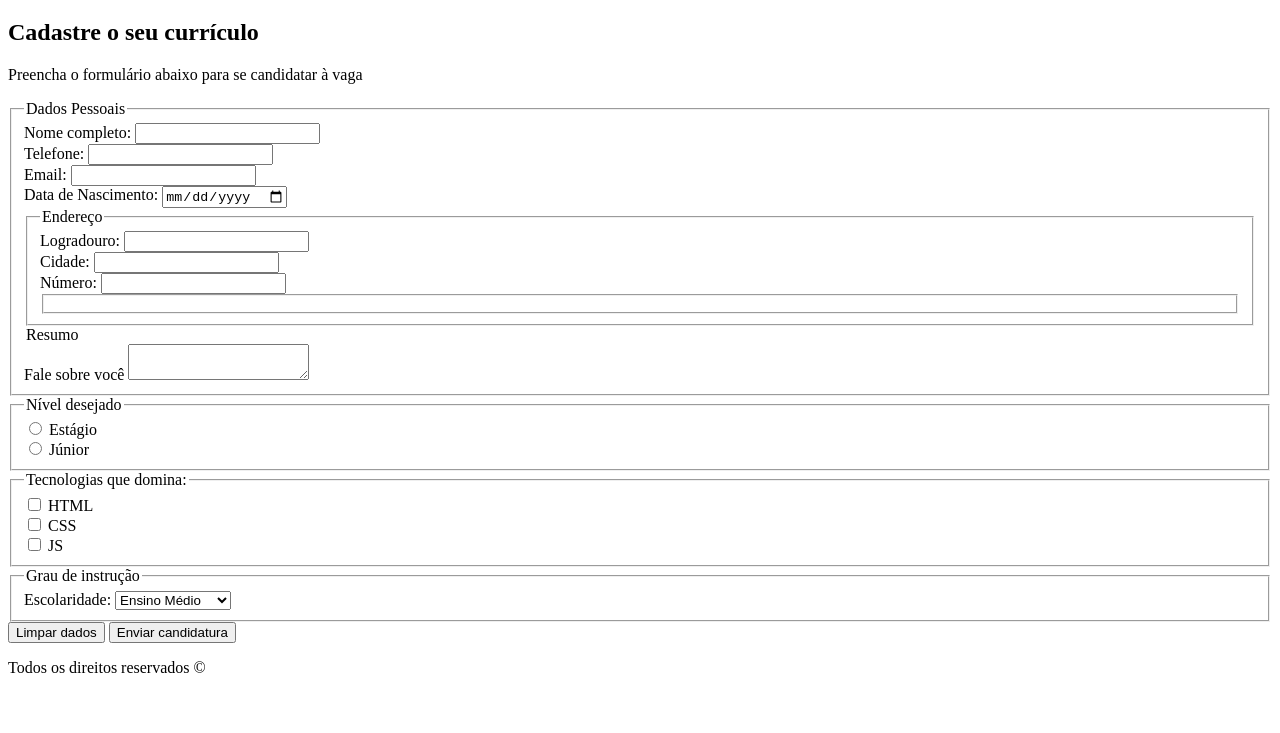
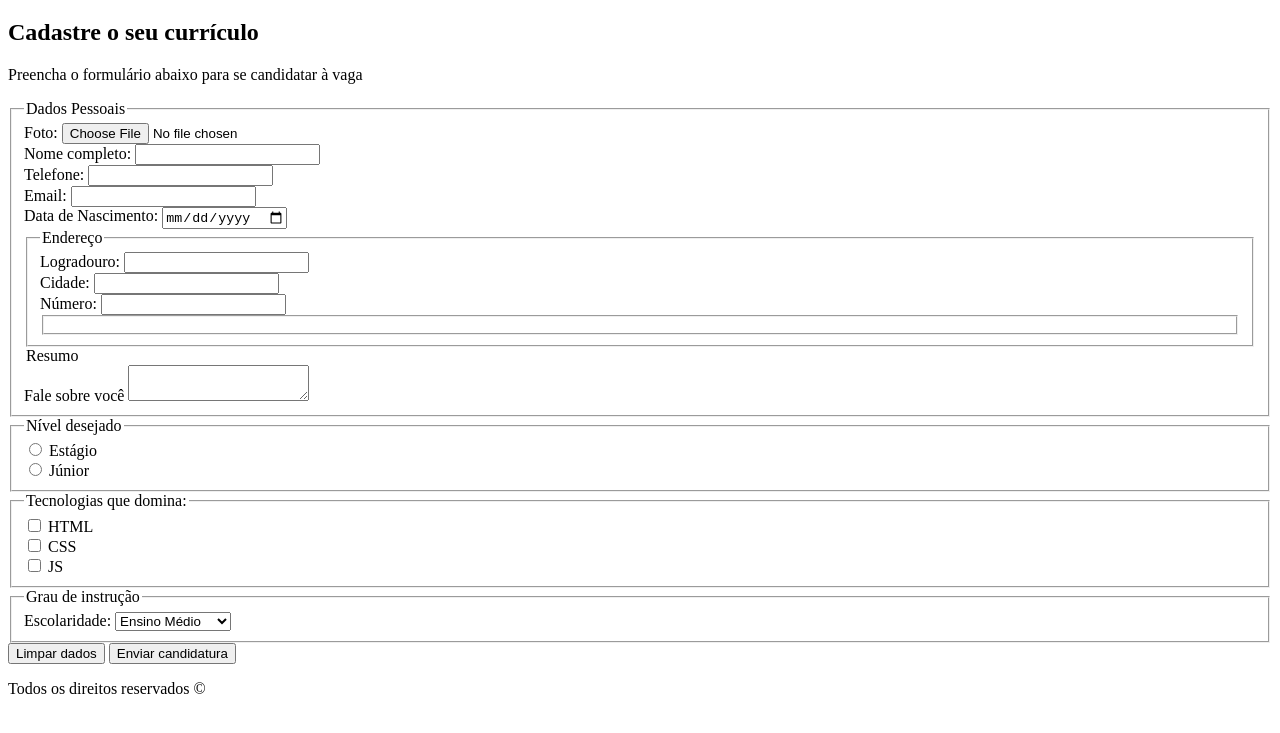
Before and after one commit to meureredum-code/front-end-web-bes, a plain HTML site: page Aula 03/index.html in a window 1280 px wide. Shown: the part 61-794 px from the top of the page. Drawn offline with Linux system fonts and the light colour scheme.

Commit message:
Update index.html

```diff
--- a/Aula 03/index.html
+++ b/Aula 03/index.html
@@ -11,10 +11,14 @@
 <main>
     <section>
 <h2>Cadastre o seu currículo</h2>
-    <form action="#" method="post">
+    <form action="http://postman-echo.com/post" method="post" enctype="multipart/form-data">
 <p>Preencha o formulário abaixo para se candidatar à vaga</p>
 <fieldset>
     <legend>Dados Pessoais</legend>
+    <div>
+<label for="foto_id">Foto:</label>
+<input id="foto_id" name="foto" type="file" accept="image/*">
+</div>
 <div>
 <label for="nome_id">Nome completo:</label>
 <input id="nome_id" name="nome" type="text">
```
